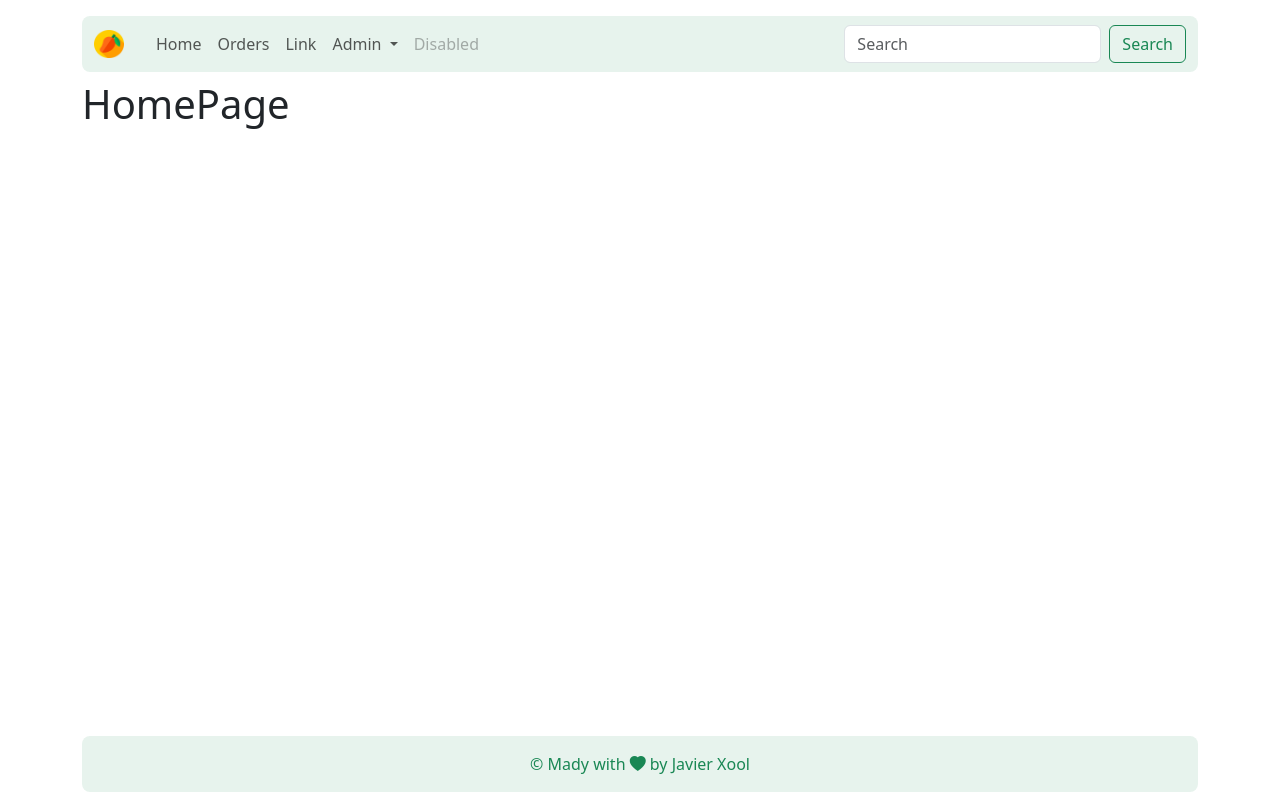
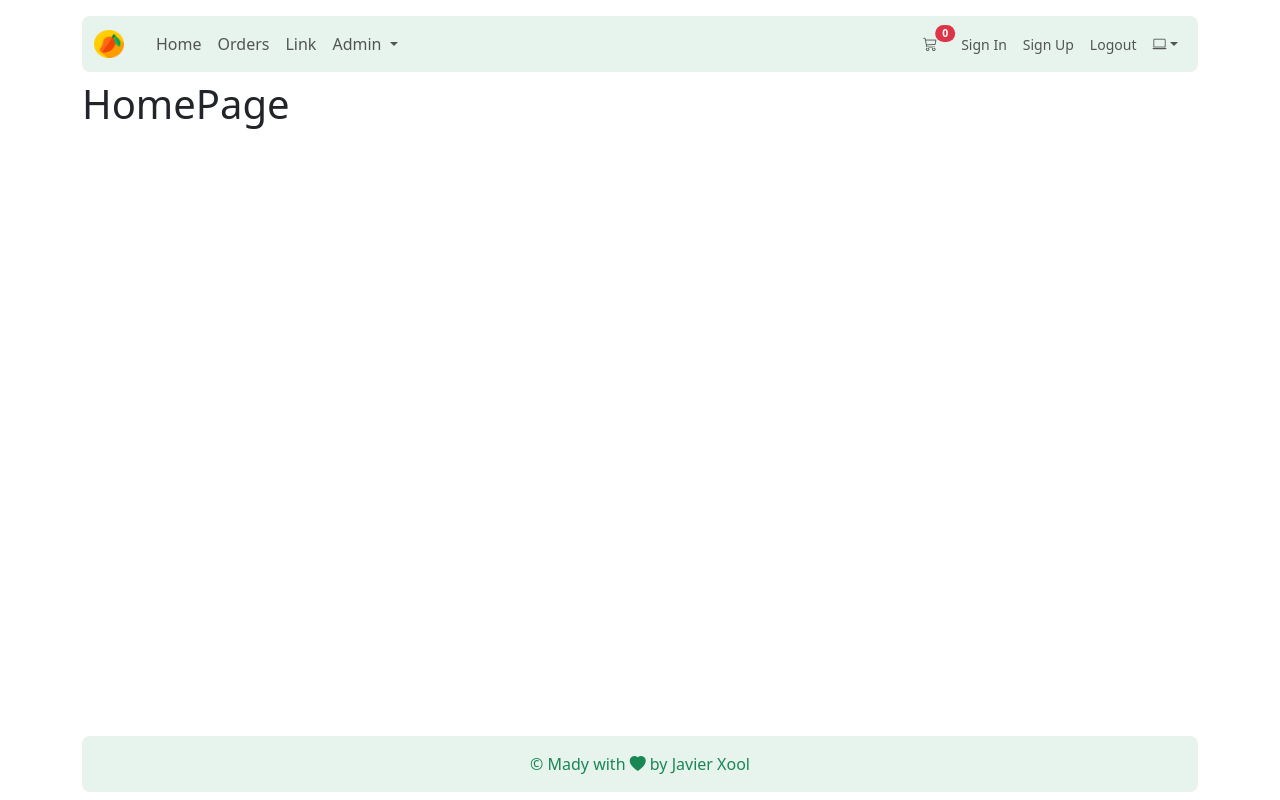
Before and after one commit to JLXP/MangoFusion_Vue, a Vue app: page / in a window 1280 px wide. Built offline with nearby package versions, Linux system fonts and the light colour scheme.

Commit message:
header part2

```diff
--- a/src/components/layout/Header.vue
+++ b/src/components/layout/Header.vue
@@ -70,14 +70,59 @@
               </li>
             </ul>
           </li>
+        </ul>
+        <ul class="navbar-nav ms-auto align-items-center small">
+          <li class="nav-items px-2">
+            <router-link
+              class="nav-link px-2 position-relative"
+              aria-current="page"
+              :to="{ name: APP_ROUTE_NAMES.CART }"
+              ><i class="bi bi-cart3"></i>
+              <span
+                class="position-absolute start-100 translate-middle badge rounded-pill bg-danger"
+                >0</span
+              >
+            </router-link>
+          </li>
           <li class="nav-item">
-            <a class="nav-link disabled" aria-disabled="true">Disabled</a>
+            <router-link class="nav-link" aria-current="page" :to="{ name: APP_ROUTE_NAMES.HOME }"
+              >Sign In</router-link
+            >
+          </li>
+          <li class="nav-item">
+            <router-link class="nav-link" aria-current="page" :to="{ name: APP_ROUTE_NAMES.HOME }"
+              >Sign Up</router-link
+            >
+          </li>
+          <li class="nav-item">
+            <button class="nav-link px-2" aria-current="page" :to="{ name: APP_ROUTE_NAMES.HOME }">
+              Logout
+            </button>
+          </li>
+          <li class="nav-item dropdown">
+            <a
+              class="nav-link dropdown-toggle"
+              href="#"
+              role="button"
+              data-bs-toggle="dropdown"
+              aria-expanded="false"
+            >
+              <i class="bi bi-laptop"></i>
+            </a>
+            <ul class="dropdown-menu">
+              <li>
+                <button class="dropdown-item" aria-current="page">
+                  <i class="bi bi-sun"></i> Light
+                </button>
+              </li>
+              <li>
+                <button class="dropdown-item" aria-current="page">
+                  <i class="bi bi-moon-fill"></i> Dark
+                </button>
+              </li>
+            </ul>
           </li>
         </ul>
-        <form class="d-flex" role="search">
-          <input class="form-control me-2" type="search" placeholder="Search" aria-label="Search" />
-          <button class="btn btn-outline-success" type="submit">Search</button>
-        </form>
       </div>
     </div>
   </nav>
```
